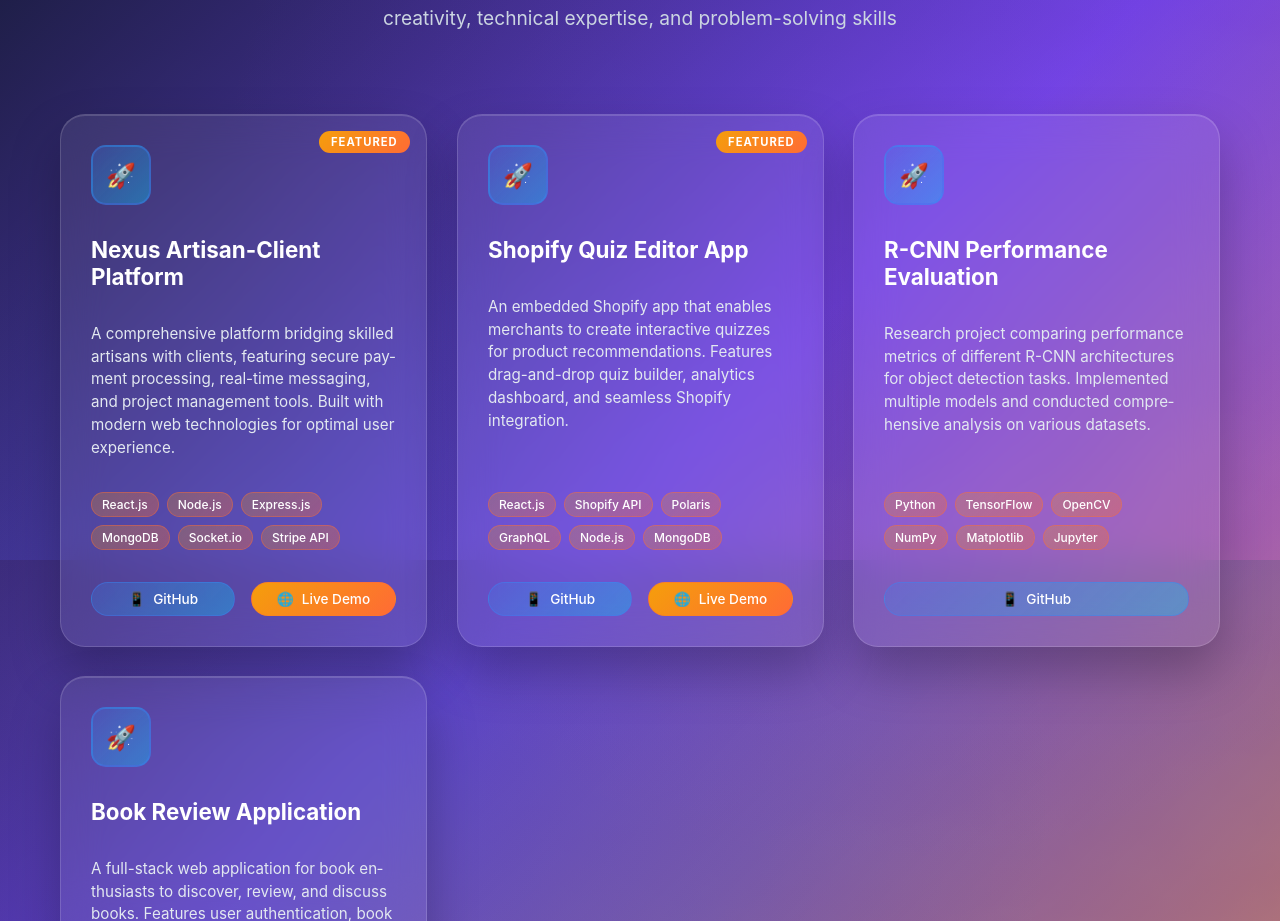
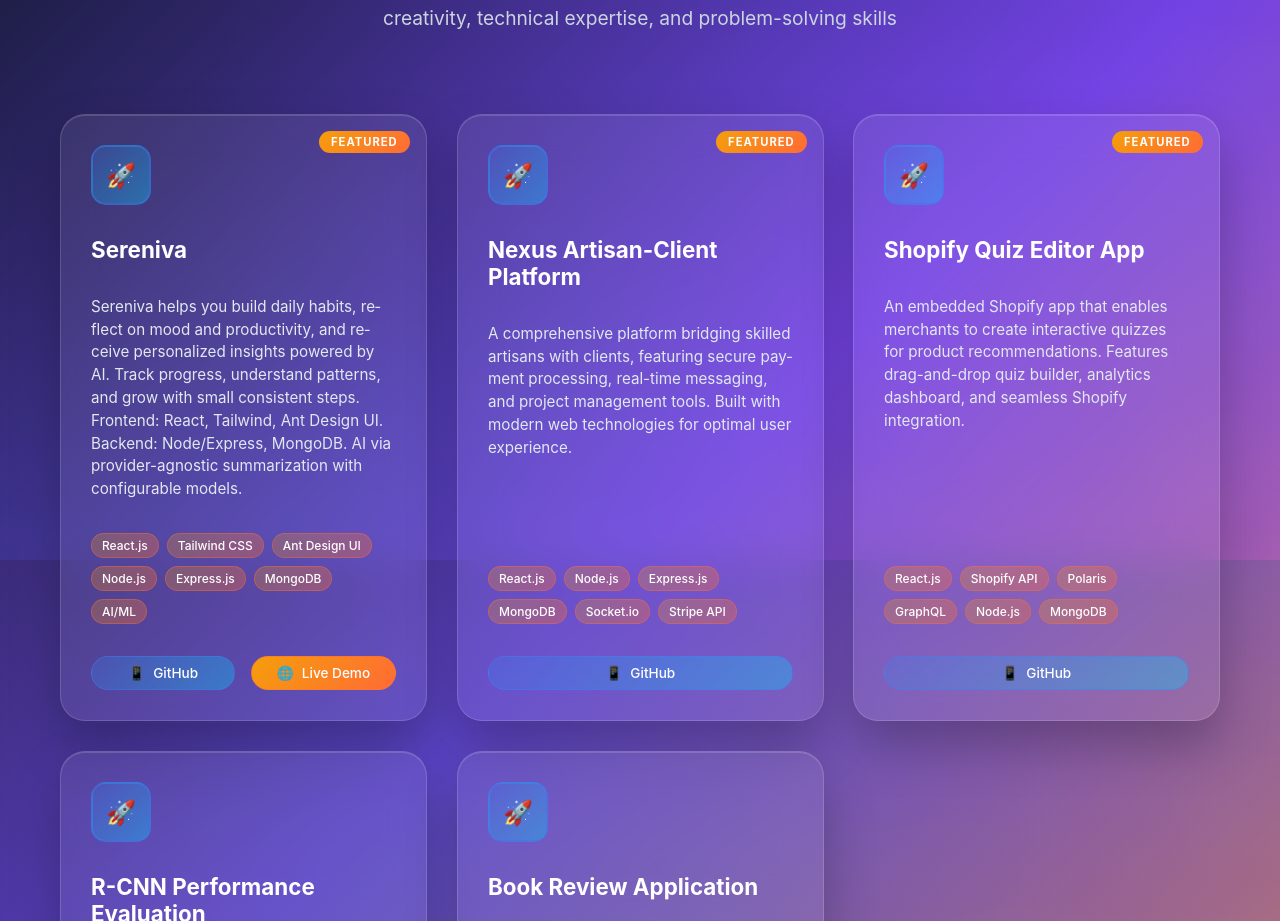
Before and after one commit to akshay-mathad/my_portfolio, a React (Create React App) app: page / in a window 1280 px wide. Shown: the part 4408-5329 px from the top of the page. Built offline with nearby package versions, Linux system fonts and the light colour scheme; a web font is replaced by a local one.

Commit message:
Add Sereniva project to Projects component and update links for Book Review Application

```diff
--- a/src/components/Projects.jsx
+++ b/src/components/Projects.jsx
@@ -106,11 +106,16 @@ function Projects() {
                     padding: '0 clamp(10px, 2vw, 20px)'
                 }}>
                     <ProjectCard
+                        title="Sereniva"
+                        description="Sereniva helps you build daily habits, reflect on mood and productivity, and receive personalized insights powered by AI. Track progress, understand patterns, and grow with small consistent steps. Frontend: React, Tailwind, Ant Design UI. Backend: Node/Express, MongoDB. AI via provider-agnostic summarization with configurable models."
+                        technologies={["React.js", "Tailwind CSS", "Ant Design UI", "Node.js", "Express.js", "MongoDB", "AI/ML"]}
+                        liveLink="https://mhia.vercel.app/"
+                        featured={true}
+                    />
+                    <ProjectCard
                         title="Nexus Artisan-Client Platform"
                         description="A comprehensive platform bridging skilled artisans with clients, featuring secure payment processing, real-time messaging, and project management tools. Built with modern web technologies for optimal user experience."
                         technologies={["React.js", "Node.js", "Express.js", "MongoDB", "Socket.io", "Stripe API"]}
-                        githubLink="https://github.com/yourusername/nexus-artisan"
-                        liveLink="https://nexus-artisan.vercel.app"
                         featured={true}
                     />
 
@@ -118,8 +123,6 @@ function Projects() {
                         title="Shopify Quiz Editor App"
                         description="An embedded Shopify app that enables merchants to create interactive quizzes for product recommendations. Features drag-and-drop quiz builder, analytics dashboard, and seamless Shopify integration."
                         technologies={["React.js", "Shopify API", "Polaris", "GraphQL", "Node.js", "MongoDB"]}
-                        githubLink="https://github.com/yourusername/shopify-quiz-app"
-                        liveLink="https://shopify-quiz-editor.herokuapp.com"
                         featured={true}
                     />
 
@@ -127,7 +130,6 @@ function Projects() {
                         title="R-CNN Performance Evaluation"
                         description="Research project comparing performance metrics of different R-CNN architectures for object detection tasks. Implemented multiple models and conducted comprehensive analysis on various datasets."
                         technologies={["Python", "TensorFlow", "OpenCV", "NumPy", "Matplotlib", "Jupyter"]}
-                        githubLink="https://github.com/yourusername/rcnn-evaluation"
                         featured={false}
                     />
 
@@ -135,10 +137,11 @@ function Projects() {
                         title="Book Review Application"
                         description="A full-stack web application for book enthusiasts to discover, review, and discuss books. Features user authentication, book search, review system, and personalized recommendations."
                         technologies={["React.js", "Node.js", "Express.js", "PostgreSQL", "JWT", "Material-UI"]}
-                        githubLink="https://github.com/yourusername/book-review-app"
-                        liveLink="https://book-review-app.netlify.app"
+                        githubLink="https://github.com/akshay-mathad/book-review-app.git"
+                        liveLink="https://book-review-app-rho.vercel.app/"
                         featured={false}
                     />
+
                 </div>
             </div>
         </div>
```
Also changed, not shown: public/general/images/Sereniva.png (added).
